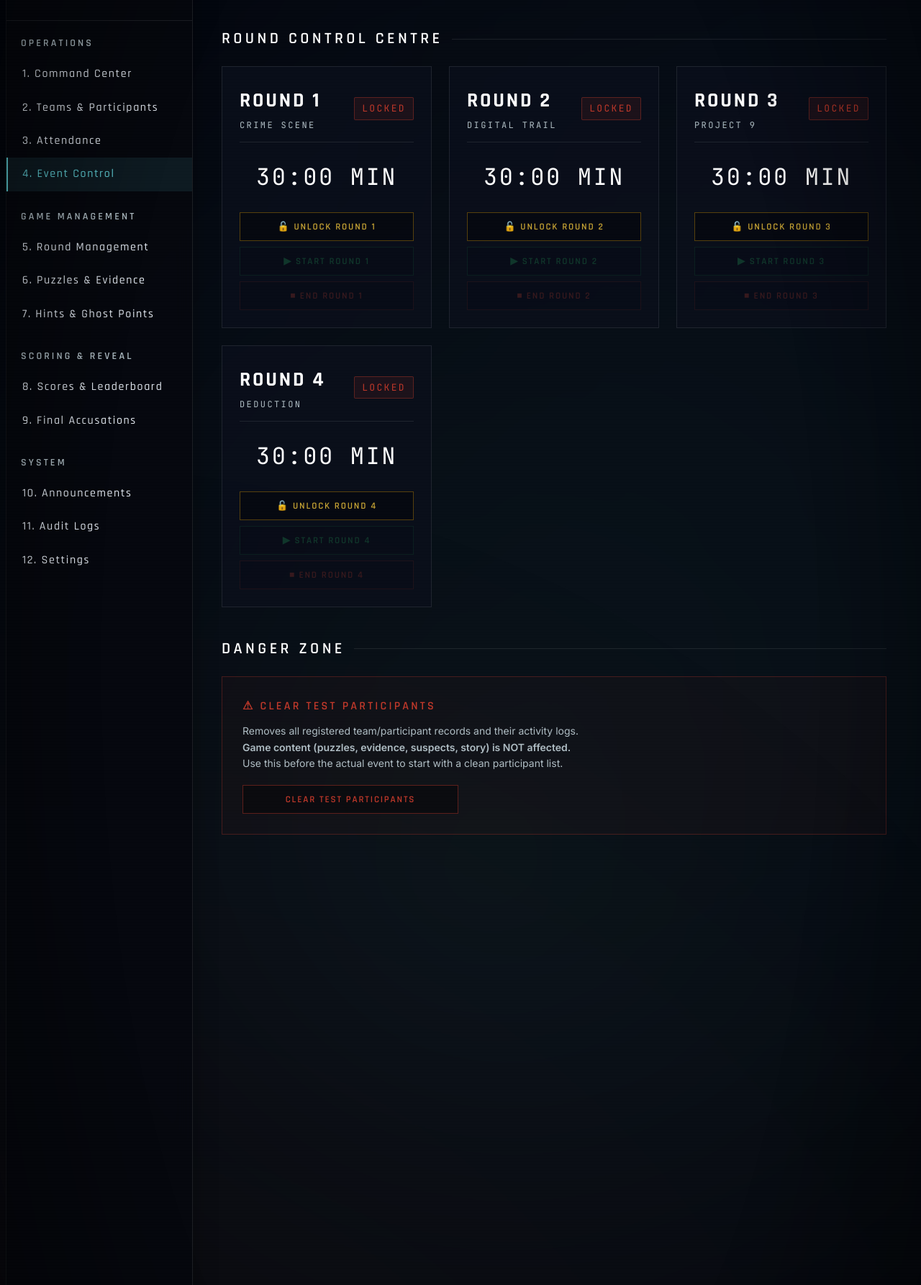
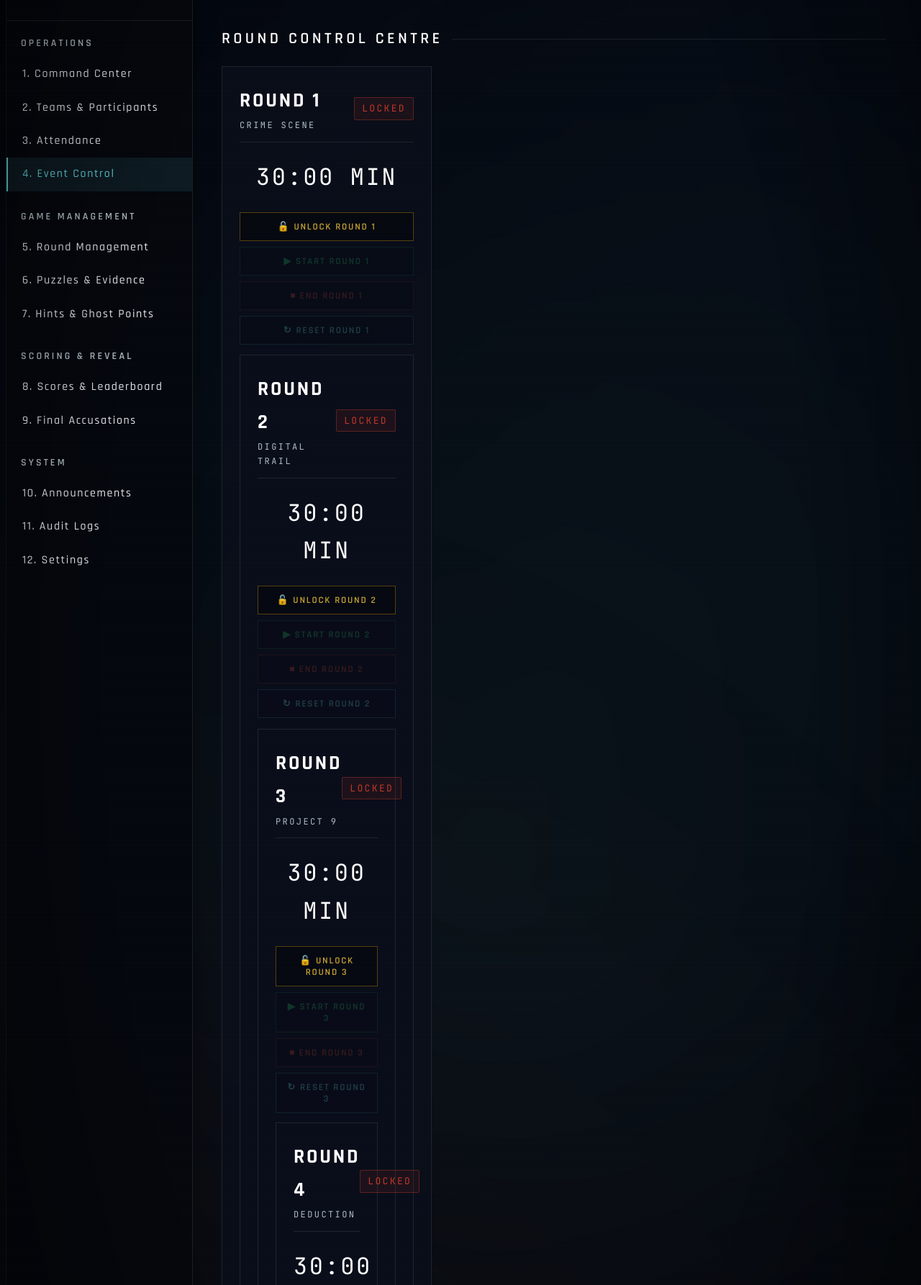
Before and after one commit to valasanijaswitha/Murder-case, a Flask app: page /admin/event_control in a window 1280 px wide. Shown: the part 114-1900 px from the top of the page at 72% size. Run offline with Flask 3, Linux system fonts and the light colour scheme; the visitor is signed in with stand-in values (Sample User, id 1); data comes from the database, SQL or seed files in the repository; some libraries are stand-ins or nearby versions.

Commit message:
Add round reset button

```diff
--- a/app/templates/admin/event_control.html
+++ b/app/templates/admin/event_control.html
@@ -138,7 +138,12 @@
               {% if status != 'RUNNING' %}disabled{% endif %}>
         ⏹ END ROUND {{ r.round_number }}
       </button>
-    </div>
+      <button class="rnd-btn"
+              style="border-color: rgba(91,196,203,0.45); color: var(--accent);"
+              onclick="resetRound({{ r.round_number }})"
+              {% if status != 'COMPLETED' %}disabled{% endif %}>
+        ↻ RESET ROUND {{ r.round_number }}
+      </button>
   </div>
   {% else %}
   <div class="animated-list-item" style="color:var(--text-dim); padding:20px;">
@@ -196,6 +201,34 @@ async function roundControl(roundNumber, action) {
     }
 }
 
+async function resetRound(roundNumber) {
+    if (!confirm(
+        `Reset Round ${roundNumber}?\n\n` +
+        `The round will return to LOCKED status.\n` +
+        `You can then unlock and start it again.`
+    )) {
+        return;
+    }
+
+    try {
+        const resp = await fetch(`/api/admin/round/${roundNumber}/reset`, {
+            method: 'POST',
+            headers: {'Content-Type': 'application/json'},
+            body: '{}'
+        });
+
+        const d = await resp.json();
+
+        if (d.ok) {
+            location.reload();
+        } else {
+            alert('Reset failed: ' + JSON.stringify(d));
+        }
+    } catch(e) {
+        alert('Network error: ' + e);
+    }
+}
+
 async function clearParticipants() {
     try {
         const resp = await fetch('/api/admin/clear_test_participants', {
```
